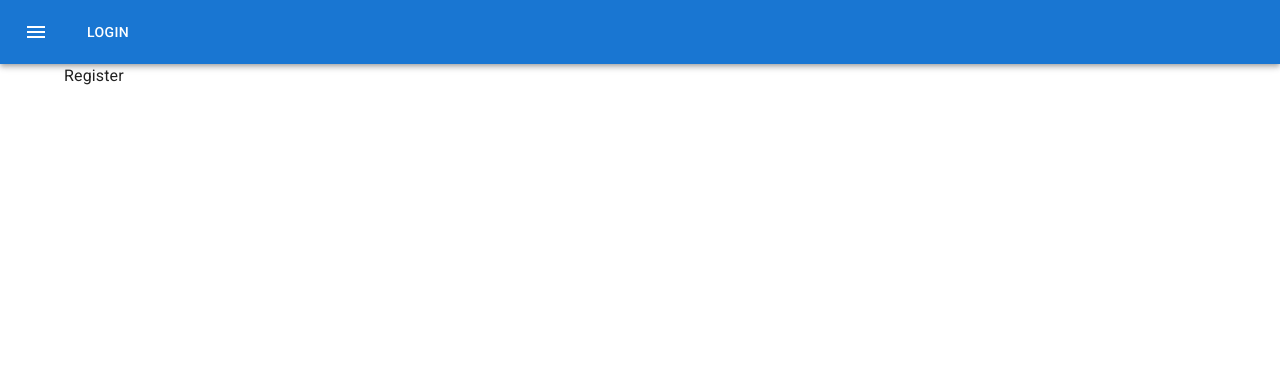
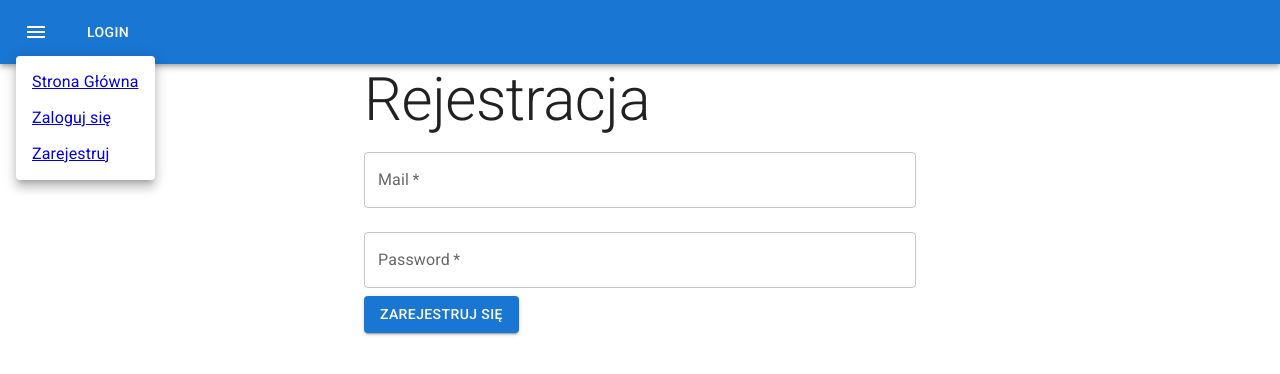
Before and after one commit to kamilponiatowski/react-firebase-materialui, a React (Create React App) app in the folder training/: page /register in a window 1280 px wide. Both pictures are taken after a click on the button "menu". Shown: the top 374 px of the page. Built offline with nearby package versions, Linux system fonts and the light colour scheme.

Commit message:
add Register and BasicMenu

```diff
--- a/training/src/App.js
+++ b/training/src/App.js
@@ -9,7 +9,7 @@ const App= () => {
   return (
     <BrowserRouter>
         <Navbar/>
-        <Container>
+        <Container maxWidth="sm">
             <Switch>
                 <Route exact path="/" component={Home}/>
                 <Route exact path="/login" component={Login}/>
--- a/training/src/components/Register/Register.js
+++ b/training/src/components/Register/Register.js
@@ -1,8 +1,43 @@
+import {Box, Button, TextField, Typography} from "@mui/material";
+import {useState} from "react";
+
 const Register = () => {
+    const [mail, setMail] = useState("");
+    const [password, setPassword] = useState("");
+
+    const submitHandler = (e) => {
+        e.preventDefault();
+        console.log(mail, password)
+    };
+
     return (
-        <div>
-            Register
-        </div>
+        <Box>
+            <Typography variant="h2"> Rejestracja </Typography>
+            <form onSubmit={e => submitHandler(e)}>
+                <TextField
+                    required
+                    id="outlined-required-mail"
+                    label="Mail"
+                    value={mail}
+                    onChange={e => setMail(e.target.value)}
+                    fullWidth
+                    margin="normal"
+                />
+                <TextField
+                    required
+                    id="outlined-required-password"
+                    label="Password"
+                    type="password"
+                    value={password}
+                    onChange={e => setPassword(e.target.value)}
+                    fullWidth
+                    margin="normal"
+                />
+                <Button variant="contained" type="submit">
+                    Zarejestruj się
+                </Button>
+            </form>
+        </Box>
     );
 };
 
--- /dev/null
+++ b/training/src/components/common/BasicMenu.js
@@ -0,0 +1,46 @@
+import {useState} from "react";
+import {Link} from "react-router-dom";
+import { Menu, MenuItem, IconButton } from '@mui/material';
+import MenuIcon from "@mui/icons-material/Menu";
+
+export default function BasicMenu() {
+    const [anchorEl, setAnchorEl] = useState(null);
+    const open = Boolean(anchorEl);
+    const handleClick = (event) => {
+        setAnchorEl(event.currentTarget);
+    };
+    const handleClose = () => {
+        setAnchorEl(null);
+    };
+
+    return (
+        <div>
+            <IconButton
+                size="large"
+                edge="start"
+                color="inherit"
+                aria-label="menu"
+                sx={{ mr: 2 }}
+                aria-controls="basic-menu"
+                aria-haspopup="true"
+                aria-expanded={open ? 'true' : undefined}
+                onClick={handleClick}
+            >
+                <MenuIcon />
+            </IconButton>
+            <Menu
+                id="basic-menu"
+                anchorEl={anchorEl}
+                open={open}
+                onClose={handleClose}
+                MenuListProps={{
+                    'aria-labelledby': 'basic-button',
+                }}
+            >
+                <MenuItem onClick={handleClose}><Link to="/">Strona Główna</Link></MenuItem>
+                <MenuItem onClick={handleClose}><Link to="/login">Zaloguj się</Link></MenuItem>
+                <MenuItem onClick={handleClose}><Link to="/register">Zarejestruj</Link></MenuItem>
+            </Menu>
+        </div>
+    );
+}
--- a/training/src/components/common/NavBar.js
+++ b/training/src/components/common/NavBar.js
@@ -1,5 +1,6 @@
 import { AppBar, Box, Button, IconButton, Toolbar } from "@mui/material";
 import MenuIcon from '@mui/icons-material/Menu';
+import BasicMenu from "./BasicMenu";
 
 
 const Navbar = () => {
@@ -7,15 +8,7 @@ const Navbar = () => {
         <Box sx={{ flexGrow: 1 }}>
             <AppBar position="static">
                 <Toolbar>
-                    <IconButton
-                        size="large"
-                        edge="start"
-                        color="inherit"
-                        aria-label="menu"
-                        sx={{ mr: 2 }}
-                    >
-                        <MenuIcon />
-                    </IconButton>
+                    <BasicMenu/>
                     <Button color="inherit">Login</Button>
                 </Toolbar>
             </AppBar>
```
